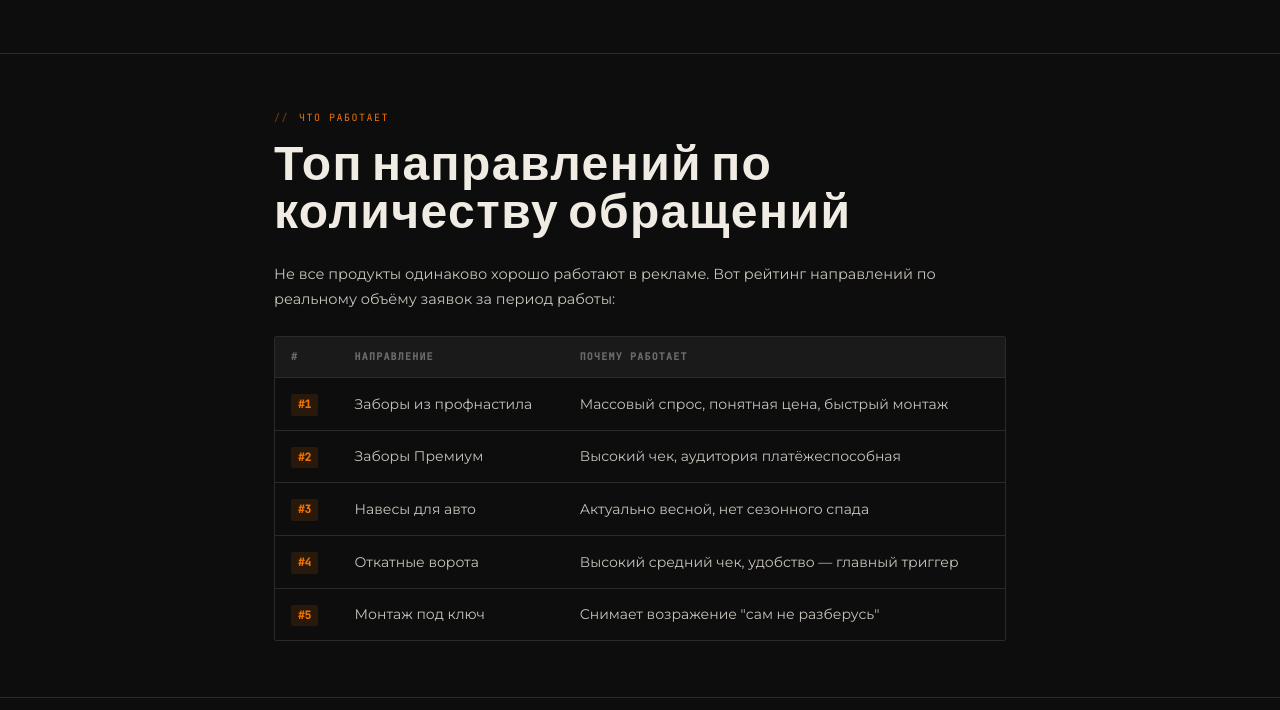
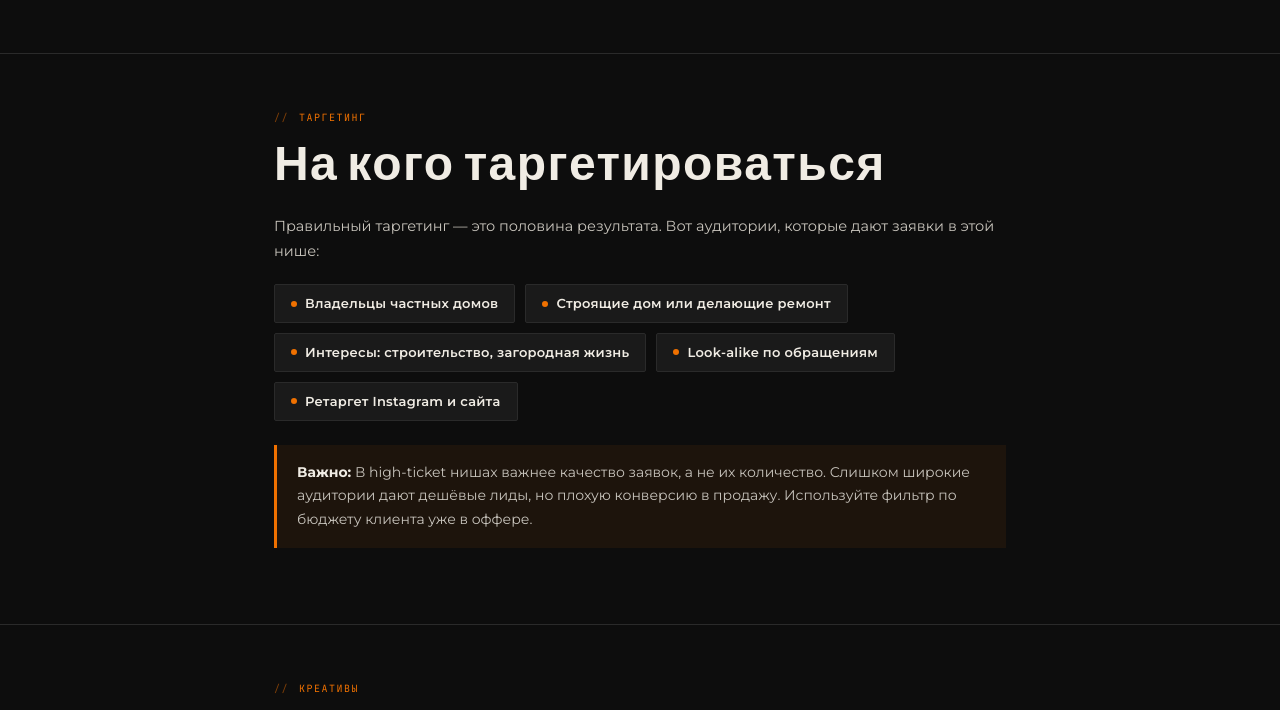
Before and after one commit to srg-lago-bot/100gates, a plain HTML site: page index.html in a window 1280 px wide. Shown: the part 3006-3716 px from the top of the page. Drawn offline with Linux system fonts and the light colour scheme.

Commit message:
Update index.html

```diff
--- a/index.html
+++ b/index.html
@@ -1000,54 +1000,6 @@ src="https://www.facebook.com/tr?id=1009191060704442&ev=PageView&noscript=1"
   </div>
 </section>
 
-<!-- ─── ЛУЧШИЕ КАМПАНИИ ─── -->
-<section>
-  <div class="container">
-    <div class="section-tag">Что работает</div>
-    <h2>Топ направлений по количеству обращений</h2>
-    <p style="margin-bottom:24px;">Не все продукты одинаково хорошо работают в рекламе. Вот рейтинг направлений по реальному объёму заявок за период работы:</p>
-
-    <div class="table-wrap">
-      <table>
-        <thead>
-          <tr>
-            <th>#</th>
-            <th>Направление</th>
-            <th>Почему работает</th>
-          </tr>
-        </thead>
-        <tbody>
-          <tr>
-            <td><span class="rank">#1</span></td>
-            <td>Заборы из профнастила</td>
-            <td>Массовый спрос, понятная цена, быстрый монтаж</td>
-          </tr>
-          <tr>
-            <td><span class="rank">#2</span></td>
-            <td>Заборы Премиум</td>
-            <td>Высокий чек, аудитория платёжеспособная</td>
-          </tr>
-          <tr>
-            <td><span class="rank">#3</span></td>
-            <td>Навесы для авто</td>
-            <td>Актуально весной, нет сезонного спада</td>
-          </tr>
-          <tr>
-            <td><span class="rank">#4</span></td>
-            <td>Откатные ворота</td>
-            <td>Высокий средний чек, удобство — главный триггер</td>
-          </tr>
-          <tr>
-            <td><span class="rank">#5</span></td>
-            <td>Монтаж под ключ</td>
-            <td>Снимает возражение "сам не разберусь"</td>
-          </tr>
-        </tbody>
-      </table>
-    </div>
-  </div>
-</section>
-
 <!-- ─── АУДИТОРИЯ ─── -->
 <section>
   <div class="container">
@@ -1202,7 +1154,7 @@ src="https://www.facebook.com/tr?id=1009191060704442&ev=PageView&noscript=1"
     </div>
 
     <div class="highlight" style="margin-top:20px;">
-      <strong>Главный вывод:</strong> Если средний чек $1 000 — вы вкладываете $20 и получаете $1 000. Это x50 ROI. Именно так нужно продавать рекламу себе и клиентам — не "заявки по $2", а "каждый вложенный доллар приносит $50".
+      <strong>Цифры</strong> * — ориентир, а не гарантия. Результат зависит от ниши, чека и работы отдела продаж
     </div>
   </div>
 </section>
```
